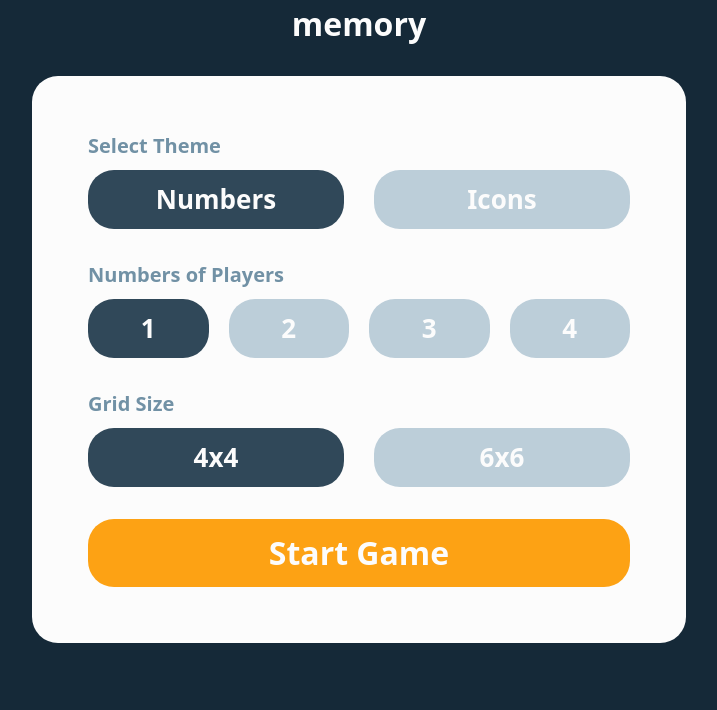
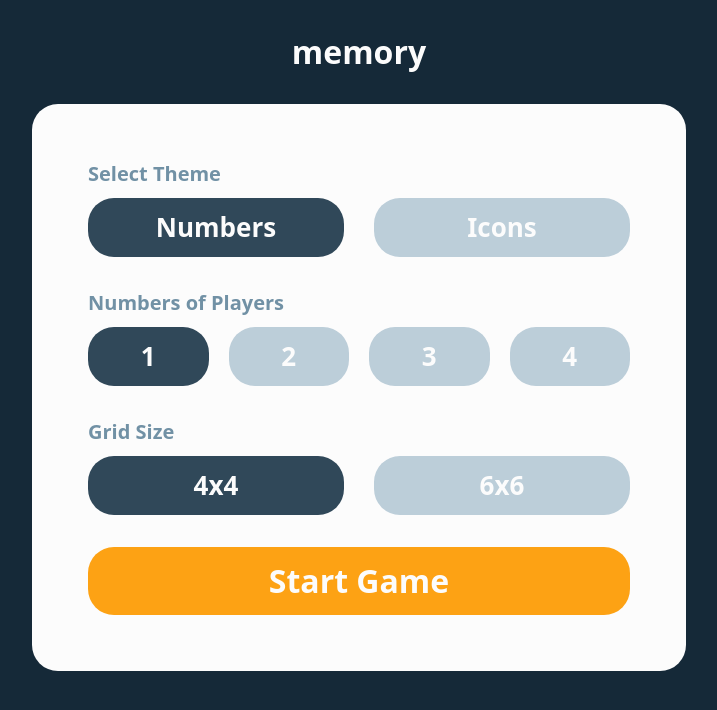
Before and after one commit to oussamataima/memory_game, a Vue app: page / in a window 1280 px wide. Shown: the top 710 px of the page, without its empty margins (281-998 px from the left). Built offline with nearby package versions, Linux system fonts and the light colour scheme.

Commit message:
remove pinia

```diff
--- a/src/views/HomeView.vue
+++ b/src/views/HomeView.vue
@@ -24,7 +24,7 @@ function changeNumPlayers(num: number) {
 
 <template>
   <main class="min-h-screen">
-    <header class=" pb-7">
+    <header class=" py-7">
       <h1 class="text-center text-white text-[32px] font-bold">memory</h1>
     </header>
     <section
```
